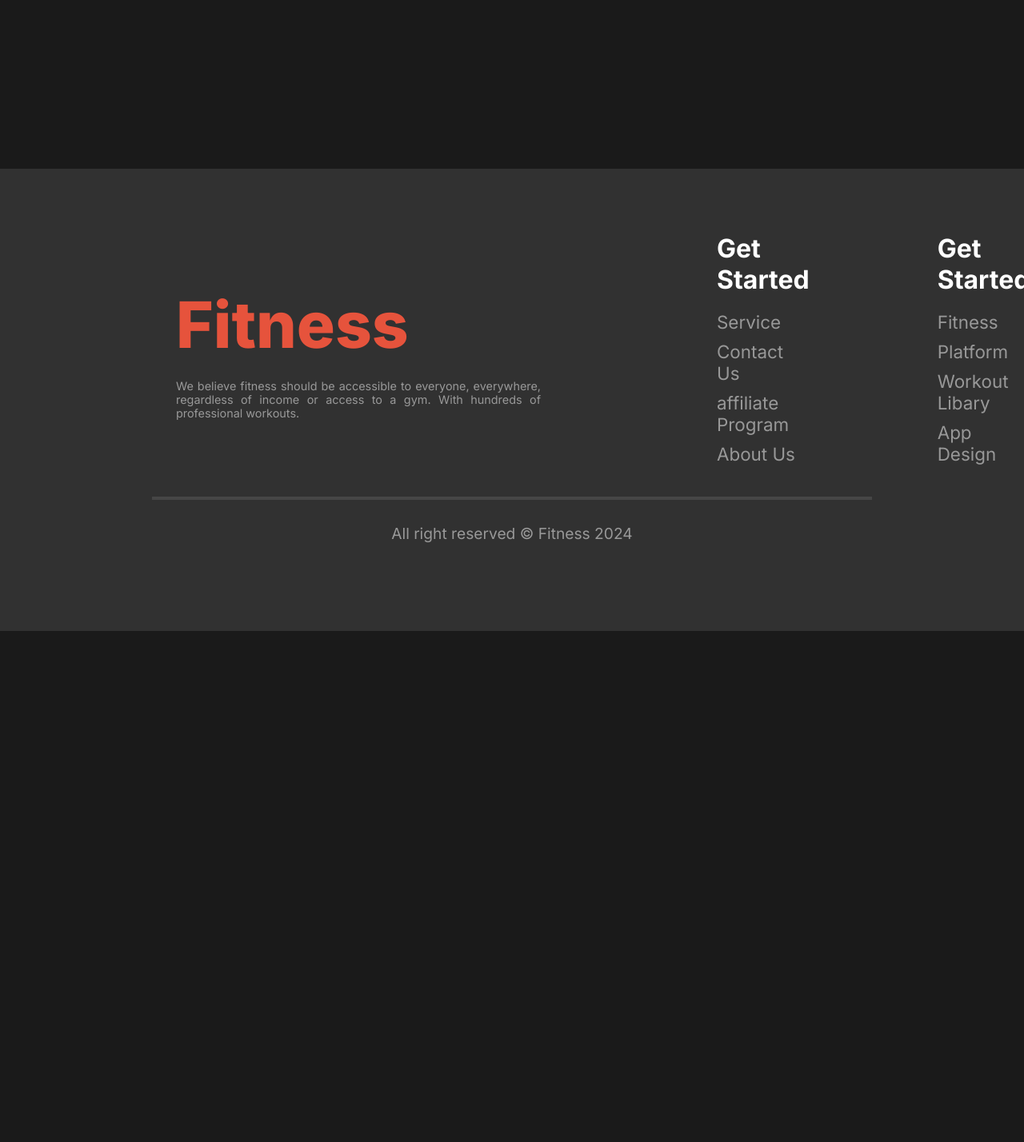
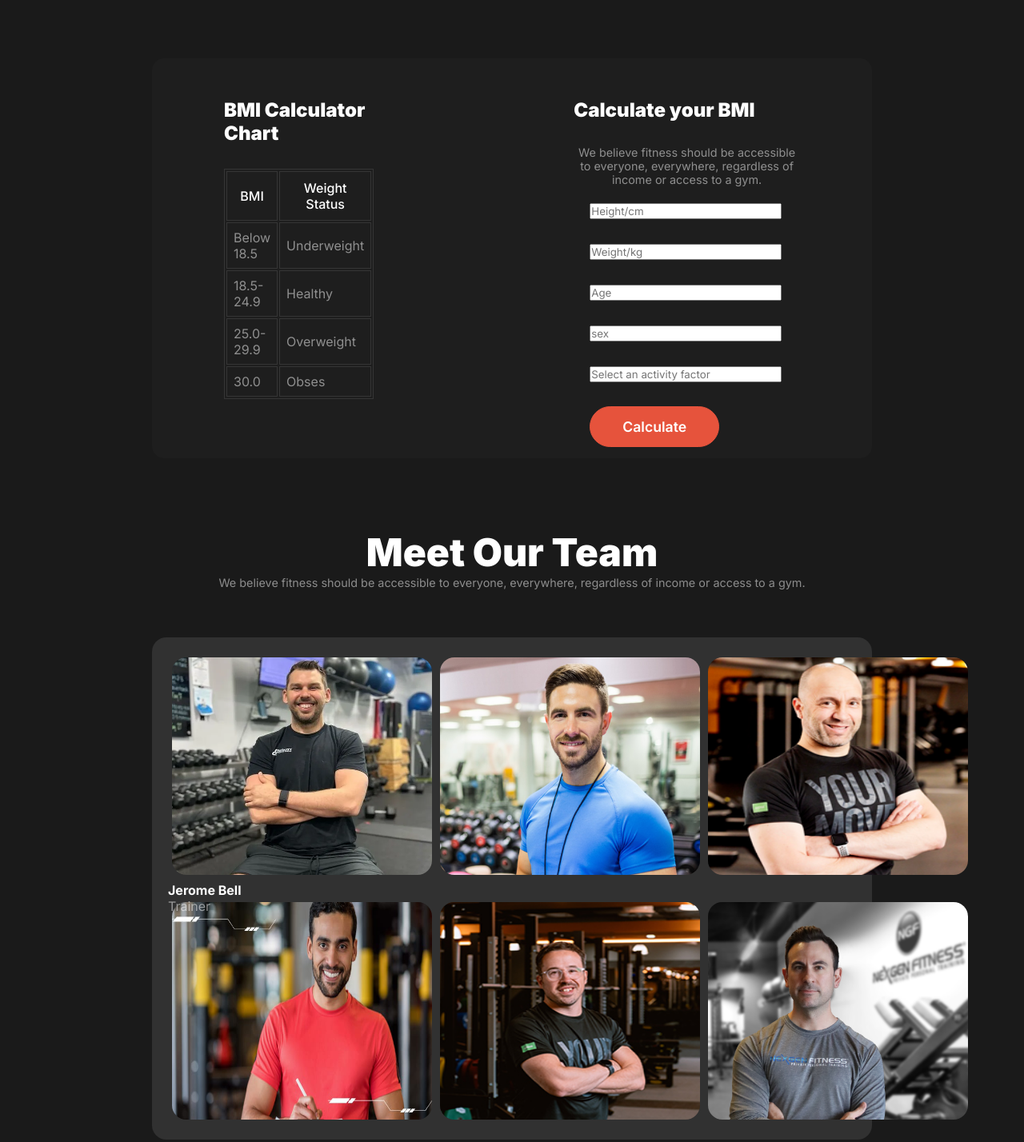
Before and after one commit to rakibmohammedii/assignment02, a plain HTML site: page index.html in a window 1280 px wide. Shown: the part 1980-3408 px from the top of the page at 80% size. Before the commit the page ends 2769 px from the top, so only its background shows below. Drawn offline with Linux system fonts and the light colour scheme; a web font is replaced by a local one.

Commit message:
trainer added

```diff
--- a/index.html
+++ b/index.html
@@ -119,8 +119,81 @@
                 <h2 class="titlefont bmih2">BMI Calculator</h2>
                  <p class="desfont bmip">We believe fitness should be accessible to everyone, everywhere, regardless of income or access to a gym.</p>
               </div>
+              <div class="bmi-main">
+
+                  <!-- table  -->
+                  <div class="chart">
+                    <h2 class="form-table">BMI Calculator Chart</h2>
+                    <table class="table">
+                      <tr>
+                        <th>BMI</th>
+                        <th>Weight Status</th>
+                      </tr>
+                      <tr>
+                        <td>
+                          Below 18.5
+                        </td>
+                        <td>
+                          Underweight
+                        </td>
+                      </tr>
+                      <tr>
+                        <td>
+                          18.5-24.9
+                        </td>
+                        <td>
+                          Healthy
+                        </td>
+                      </tr>
+                      <tr>
+                        <td>25.0-29.9</td><td>Overweight</td>
+                      </tr>
+                      <tr>
+                        <td>30.0</td><td>Obses</td>
+                      </tr>
+                    </table>
+
+                  </div>
+                  <div class="bmi-form">
+                    <h2 class="form-table">Calculate your BMI</h2>
+                    <p class="desfont">We believe fitness should be accessible to everyone, everywhere, regardless of income or access to a gym. </p>
+                    <form class="main-bmi">
+                      <input type="text" placeholder="Height/cm" class="bmi-clac">
+                      <input type="text" placeholder="Weight/kg" class="bmi-clac">
+                      <br>
+                      <input type="text" placeholder="Age" class="bmi-clac">
+                       <input type="text" placeholder="sex" op>
+
+                      <br>
+                      <input type="text" placeholder="Select an activity factor" class="bmi-clac">
+
+                      <br>
+                      <button class="join-btn">Calculate</button>
+
+                    </form>
+                  </div>
+              </div>
 
          </div>
+
+
+        <!-- Meet our team -->
+           <div class="trainer-title">
+             <h3 class="titlefont">Meet Our Team</h3>
+             <p class="desfont">We believe fitness should be accessible to everyone, everywhere, regardless of income or access to a gym.</p>
+           </div>
+           <div class="pic-trainer">
+            <div class="tpic-1">
+              <img src="./images/trainer1.png" alt="">
+              <h4 class="tpic-1h4">Jerome Bell</h4>
+              <p class="tpic-1p">Trainer</p>
+            </div>
+            <img src="./images/trainer2.png" alt="">
+            <img src="./images/trainer3.png" alt="">
+            <img src="./images/trainer4.png" alt="">
+            <img src="./images/trainer5.png" alt="">
+            <img src="./images/trainer6.png" alt="">
+           </div>
 
    </main>
    <footer class="f-footer">
--- a/styles/style.css
+++ b/styles/style.css
@@ -299,16 +299,104 @@ main{
 
 /*
 BMI section design */
+.bmi-form input{
+    width: 240px;
+    margin-bottom: 30px;
+}
+.bmi-calc{
+    width: 50vw;
+}
 .bmih2p{
     margin: 88px 280px;
+    justify-content: center;
 }
 .bmih2,.bmip{
     text-align: justify;
 
 }
+.bmi-main{
+    margin: 0;
+    background:rgb(34, 34, 34, .5); ;
+    width:100%;
+    height:500px;
+    margin-bottom: 88px;
+    border-radius: 15px;
+    display: flex;
+    gap: 250px;
+    justify-content: space-between;
+    padding: 50px 90px  50px ;
+}
+.chart{
+    padding: 52px auto 135px;
+    width: 316px;
+    height: 220px;
+}
+.bmi-calc{
 
 
+}
+.main-bmi{
+    padding: 20px;
+}
+/* table design */
+.form-table{
+    font-weight: 900;
+    font-size: 1.5rem;
+    color: rgb(255, 255, 255);
+    padding-bottom: 30px;
 
+}
+td{
+    font-weight: 400;
+    font-size: .9prem;
+    color: rgba(255, 255, 255, 0.5);
+    padding: 8px;
+
+}
+th{
+    padding: 10px;
+    font-weight: 500;
+    font-size: 1rem;
+    color: rgb(255, 255, 255);
+}
+table, th, td {
+    border: 0.5px solid rgba(255, 255, 255, 0.1);
+  }
+  .table{
+    margin:
+
+
+  }
+/* Meet Our Team */
+.trainer-title{
+    margin: 60px;
+}
+.pic-trainer{
+    border-radius: 18px;
+
+    background: rgba(255, 255, 255, 0.1);
+    display: grid;
+    grid-template-columns: repeat(3,1fr);
+    padding: 20px;
+}
+.pic-trainer img{
+    width:325px ;
+    height: 272px;
+    border-radius: 18px;
+    margin: 5px;
+    background: rgba(0, 0, 0, 0.2);
+}
+.tpic-1h4{
+    position: relative;
+    color: #fff;
+}
+.tpic-1p{
+    position: absolute;
+    color: rgba(255, 255, 255, 0.5);
+}
+.tpic-1, img{
+    width: 100%;
+}
 
 /* footer styles */
 .footer{
```
